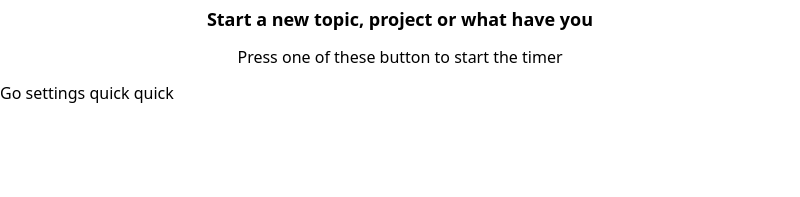
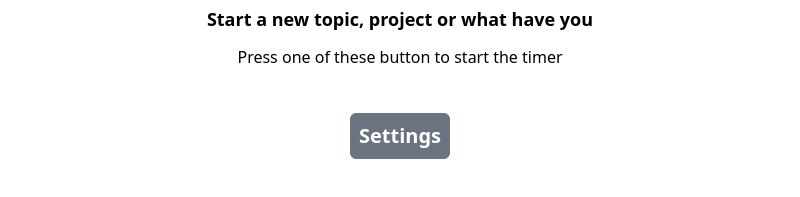
Before and after one commit to harshpatel0/zen-electron, an Electron app: page src/app.html in a window 800 px wide. Shown: the part 357-554 px from the top of the page. Drawn offline with Linux system fonts and the light colour scheme.

Commit message:
Improved Settings button

```diff
--- a/src/app.html
+++ b/src/app.html
@@ -97,7 +97,26 @@
         <p class="text-center m-3">{{ description }}</p>
     </div>
 
-    <a href="settings.html">Go settings quick quick</a>
+    <footer class="text-center"><button
+      class="
+        bg-gray-500
+        hover:bg-gray-400
+        font-semibold
+        text-white
+        p-2
+        m-2
+        border border-gray-500
+        hover:border-gray-400
+        rounded-md
+        mt-8
+        flex-auto
+        text-lg
+        md:text-xl
+      "
+    >
+      <a href="settings.html">Settings</a>
+    </button></footer>
+
 
   <script defer src="scripts/vue.js"></script>
   <script defer src="scripts/push.js"></script>
```
